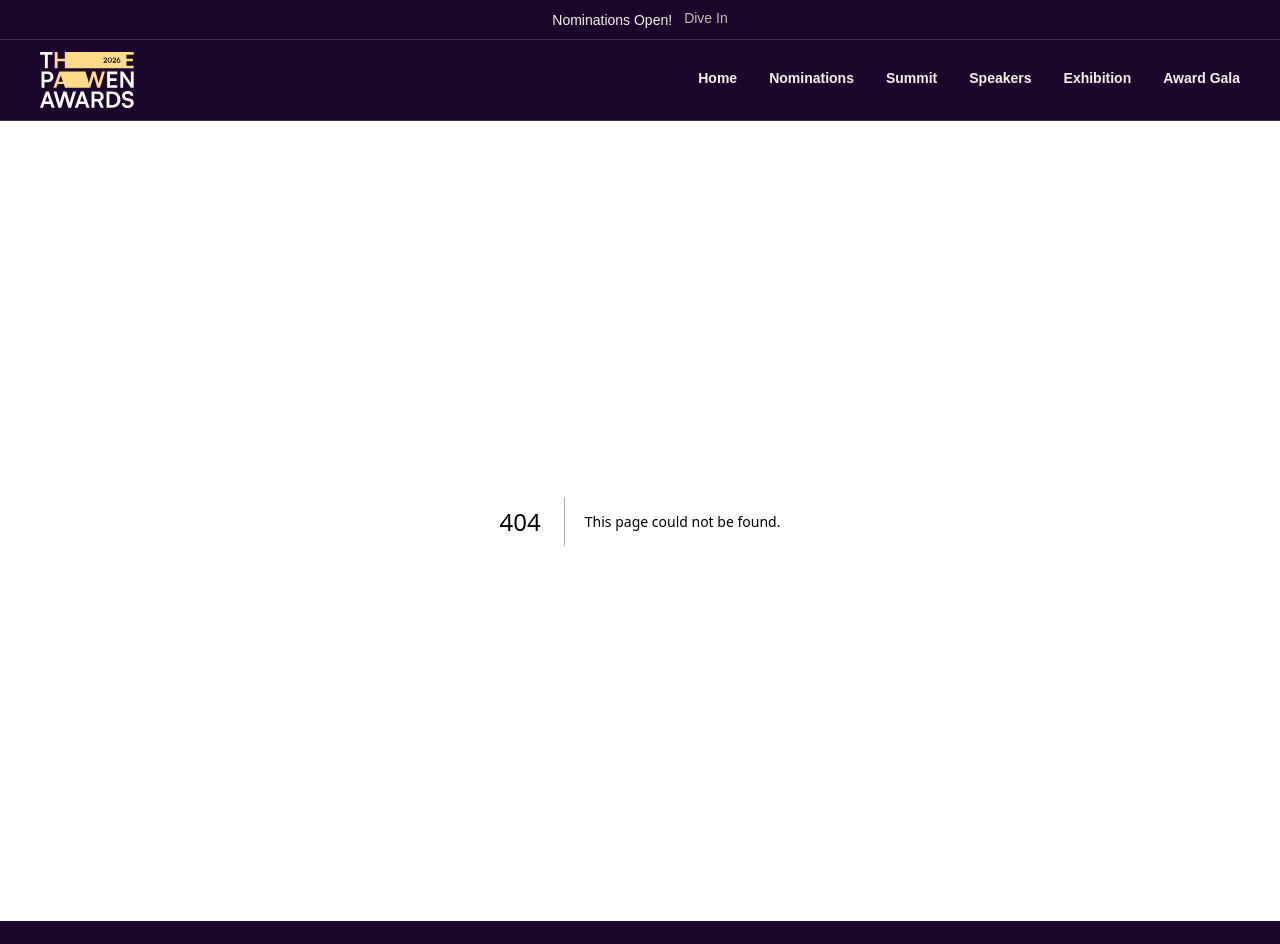
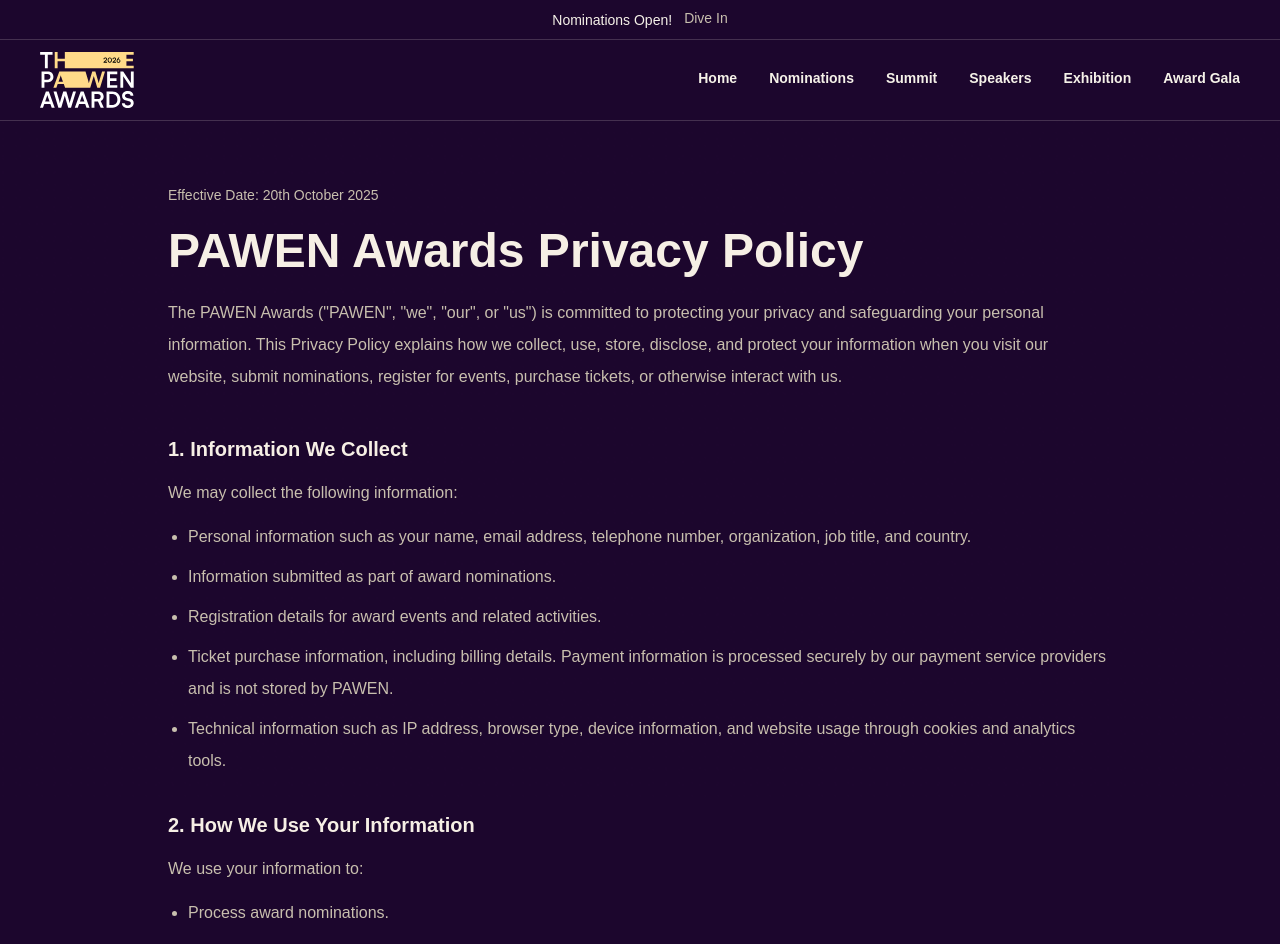
Before and after one commit to mercyharbo/pawen, a Next.js app: page /terms-and-conditions in a window 1280 px wide. Before the commit this address had no page. Shown: the top 944 px of the page. Built offline with nearby package versions, Linux system fonts and the light colour scheme; a web font is replaced by a local one.

Commit message:
refactor: update Terms & Conditions page and enhance PillarCard structure for improved clarity

```diff
--- /dev/null
+++ b/app/terms-and-conditions/page.tsx
@@ -0,0 +1,174 @@
+import type { Metadata } from 'next'
+
+export const metadata: Metadata = {
+  title: 'Terms & Conditions | The PAWEN Awards',
+  description:
+    'Review The PAWEN Awards terms and conditions, including privacy, data handling, cookies, and contact information.',
+}
+
+const policySections = [
+  {
+    title: '1. Information We Collect',
+    body: 'We may collect the following information:',
+    items: [
+      'Personal information such as your name, email address, telephone number, organization, job title, and country.',
+      'Information submitted as part of award nominations.',
+      'Registration details for award events and related activities.',
+      'Ticket purchase information, including billing details. Payment information is processed securely by our payment service providers and is not stored by PAWEN.',
+      'Technical information such as IP address, browser type, device information, and website usage through cookies and analytics tools.',
+    ],
+  },
+  {
+    title: '2. How We Use Your Information',
+    body: 'We use your information to:',
+    items: [
+      'Process award nominations.',
+      'Manage event registrations and ticket purchases.',
+      'Communicate important updates regarding the awards and related events.',
+      'Respond to enquiries and provide customer support.',
+      'Improve our website, services, and user experience.',
+      'Comply with legal and regulatory obligations.',
+      'Send newsletters and promotional communications where you have consented or where permitted by law.',
+    ],
+  },
+  {
+    title: '3. Legal Basis for Processing',
+    body: 'We process personal information where necessary to:',
+    items: [
+      'Perform our contractual obligations.',
+      'Comply with legal obligations.',
+      'Pursue our legitimate interests in administering the PAWEN Awards.',
+      'Obtain your consent where required.',
+    ],
+  },
+  {
+    title: '4. Sharing Your Information',
+    body: 'We may share your information with:',
+    items: [
+      'Event partners and service providers assisting with website hosting, payment processing, communications, and event management.',
+      'Award judges solely for the purpose of evaluating nominations.',
+      'Regulatory authorities where disclosure is required by law.',
+      'We do not sell or rent your personal information to third parties.',
+    ],
+  },
+  {
+    title: '5. Data Security',
+    body: 'We implement appropriate technical and organizational measures to protect your personal information against unauthorized access, loss, misuse, alteration, or disclosure.',
+  },
+  {
+    title: '6. Data Retention',
+    body: 'We retain personal information only for as long as necessary to fulfil the purposes outlined in this Policy, comply with legal obligations, resolve disputes, and enforce our agreements.',
+  },
+  {
+    title: '7. Cookies',
+    body: 'Our website uses cookies and similar technologies to improve website functionality, analyze traffic, and enhance user experience. You may adjust your browser settings to refuse cookies, although some features of the website may not function properly.',
+  },
+  {
+    title: '8. Your Rights',
+    body: 'Subject to applicable law, you may have the right to:',
+    items: [
+      'Access your personal information.',
+      'Request correction of inaccurate information.',
+      'Request deletion of your personal information.',
+      'Restrict or object to certain processing.',
+      'Withdraw consent where processing is based on consent.',
+      'Request a copy of your personal data in a portable format.',
+      'Requests may be submitted using the contact details below.',
+    ],
+  },
+  {
+    title: '9. Third-Party Links',
+    body: 'Our website may contain links to third-party websites. We are not responsible for the privacy practices or content of those external websites.',
+  },
+  {
+    title: "10. Children's Privacy",
+    body: 'The PAWEN Awards website is not intended for individuals under the age of 18, and we do not knowingly collect personal information from children.',
+  },
+  {
+    title: '11. Changes to this Privacy Policy',
+    body: 'We may update this Privacy Policy from time to time. Any changes will be posted on this page with the revised effective date.',
+  },
+]
+
+const contactDetails = [
+  { label: 'PAWEN Awards' },
+  {
+    label: 'Email: awards@pawen.org',
+    href: 'mailto:awards@pawen.org',
+  },
+  {
+    label: 'Telephone: +2348032006717',
+    href: 'tel:+2348032006717',
+  },
+  { label: 'Address: Lagos, Nigeria' },
+]
+
+export default function TermsAndConditionsPage() {
+  return (
+    <section className='bg-pawen-brand-color text-primary'>
+      <article className='mx-auto flex w-full max-w-5xl flex-col gap-10 px-5 py-10 sm:px-8 lg:px-10 lg:py-16'>
+        <header className='flex flex-col gap-4'>
+          <p className='text-sm font-medium text-muted-foreground'>
+            Effective Date: 20th October 2025
+          </p>
+          <h1 className='text-4xl font-bold leading-tight sm:text-5xl'>
+            PAWEN Awards Privacy Policy
+          </h1>
+          <p className='max-w-4xl text-base leading-8 text-muted-foreground'>
+            The PAWEN Awards (&quot;PAWEN&quot;, &quot;we&quot;,
+            &quot;our&quot;, or &quot;us&quot;) is committed to protecting your
+            privacy and safeguarding your personal information. This Privacy
+            Policy explains how we collect, use, store, disclose, and protect
+            your information when you visit our website, submit nominations,
+            register for events, purchase tickets, or otherwise interact with
+            us.
+          </p>
+        </header>
+
+        <div className='flex flex-col gap-8'>
+          {policySections.map((section) => (
+            <section className='flex flex-col gap-3' key={section.title}>
+              <h2 className='text-xl font-semibold leading-8'>
+                {section.title}
+              </h2>
+              <p className='text-sm leading-7 text-muted-foreground sm:text-base sm:leading-8'>
+                {section.body}
+              </p>
+              {section.items ? (
+                <ul className='flex list-disc flex-col gap-2 pl-5 text-sm leading-7 text-muted-foreground sm:text-base sm:leading-8'>
+                  {section.items.map((item) => (
+                    <li key={item}>{item}</li>
+                  ))}
+                </ul>
+              ) : null}
+            </section>
+          ))}
+
+          <section className='flex flex-col gap-3'>
+            <h2 className='text-xl font-semibold leading-8'>12. Contact Us</h2>
+            <p className='text-sm leading-7 text-muted-foreground sm:text-base sm:leading-8'>
+              If you have any questions regarding this Privacy Policy or the
+              handling of your personal information, please contact:
+            </p>
+            <address className='flex flex-col gap-2 text-sm leading-7 text-muted-foreground not-italic sm:text-base sm:leading-8'>
+              {contactDetails.map((detail) => (
+                <span key={detail.label}>
+                  {detail.href ? (
+                    <a
+                      className='w-fit underline-offset-4 transition-colors hover:text-primary hover:underline focus-visible:outline focus-visible:outline-2 focus-visible:outline-offset-4 focus-visible:outline-accent'
+                      href={detail.href}
+                    >
+                      {detail.label}
+                    </a>
+                  ) : (
+                    detail.label
+                  )}
+                </span>
+              ))}
+            </address>
+          </section>
+        </div>
+      </article>
+    </section>
+  )
+}
--- a/components/footer.tsx
+++ b/components/footer.tsx
@@ -282,7 +282,7 @@
           >
             {[
               { label: 'Privacy Policy', href: '/privacy-policy' },
-              { label: 'Terms & Conditions', href: '#terms' },
+              { label: 'Terms & Conditions', href: '/terms-and-conditions' },
             ].map((item) => (
               <FooterTextLink
                 key={item.label}
--- a/components/summit/summit-pillars-section.tsx
+++ b/components/summit/summit-pillars-section.tsx
@@ -1,6 +1,5 @@
 import { MotionReveal } from "@/components/motion-reveal";
 import {
-  ArrowUpRight,
   BadgeDollarSign,
   Bell,
   BellRingIcon,
@@ -11,36 +10,47 @@
 } from "lucide-react";
 
 type Pillar = {
-  description?: string;
+  body: string;
   Icon: LucideIcon;
+  subtitle: string;
   title: string;
 };
 
 const pillars: Pillar[] = [
   {
     title: "Entrepreneurship & Enterprise",
-    description:
-      "Scaling African Businesses for Growth African women entrepreneurs are building resilient, innovative, high-growth businesses across every industry. This conversation tackles market access, scaling strategy, and the opportunities shaping the future of African enterprise.",
+    subtitle: "Scaling African Businesses for Growth",
+    body: "African women are building resilient, high-growth businesses across every industry. This conversation is about market access, scaling strategy, and what's next for African enterprise.",
     Icon: Zap,
   },
   {
     title: "Leadership & Governance",
+    subtitle: "Shaping the Leaders Africa Needs",
+    body: "Strong leadership drives Africa's transformation. This conversation is about executive leadership, governance, and building the institutions where women lead and shape policy.",
     Icon: Laptop,
   },
   {
     title: "Innovation, AI & the Future Economy",
+    subtitle: "Building Africa's Next Economy",
+    body: "AI and emerging technology are reshaping industries at speed. This conversation is about ensuring African women are not just participants in the future economy, but its architects.",
     Icon: BellRingIcon,
   },
   {
     title: "Finance & Investment",
+    subtitle: "Unlocking Capital for Growth and Impact",
+    body: "Access to finance remains one of the biggest drivers of inclusion. This conversation is about investment, financial innovation, and the funding pathways accelerating women-led enterprise.",
     Icon: BadgeDollarSign,
   },
   {
     title: "Sustainability & Impact",
+    subtitle: "Driving Inclusive and Sustainable Growth",
+    body: "Sustainable growth demands inclusive leadership and long-term thinking. This conversation is about growing the economy while advancing impact across Africa.",
     Icon: Leaf,
   },
   {
     title: "Policy & Economic Development",
+    subtitle: "Advancing Africa Through Collaboration",
+    body: "Policy, trade, and regional integration are shaping Africa's future. This conversation is about cross-border collaboration and the partnerships creating room for women to thrive.",
     Icon: Bell,
   },
 ];
@@ -51,7 +61,7 @@
 ];
 
 function PillarCard({ pillar }: { pillar: Pillar }) {
-  const { description, Icon, title } = pillar;
+  const { body, Icon, subtitle, title } = pillar;
 
   return (
     <MotionReveal
@@ -68,21 +78,21 @@
           <span className="flex size-8 items-center justify-center rounded-full border border-primary/15 bg-primary/3 text-primary transition-colors duration-500 ease-out group-hover/pillar-card:border-background/35 group-hover/pillar-card:bg-background/8 group-hover/pillar-card:text-background group-focus-within/pillar-card:border-background/35 group-focus-within/pillar-card:bg-background/8 group-focus-within/pillar-card:text-background">
             <Icon className="size-4" aria-hidden="true" />
           </span>
-          <h3 className="max-w-64 text-base font-semibold leading-6 text-primary/82 transition-colors duration-500 ease-out group-hover/pillar-card:text-background group-focus-within/pillar-card:text-background sm:text-lg sm:leading-7">
-            {title}
-          </h3>
+          <div className="flex flex-col gap-3">
+            <h3 className="max-w-64 text-base font-semibold leading-6 text-primary/82 transition-colors duration-500 ease-out group-hover/pillar-card:text-background group-focus-within/pillar-card:text-background sm:text-lg sm:leading-7">
+              {title}
+            </h3>
+            <p className="max-w-sm text-sm font-medium leading-5 text-primary/72 transition-colors duration-500 ease-out group-hover/pillar-card:text-background/82 group-focus-within/pillar-card:text-background/82">
+              {subtitle}
+            </p>
+          </div>
         </div>
 
-        {description ? (
+        <div className="flex flex-col gap-5">
           <p className="max-w-md text-sm leading-5 text-primary transition-colors duration-500 ease-out group-hover/pillar-card:text-background group-focus-within/pillar-card:text-background">
-            {description}
+            {body}
           </p>
-        ) : (
-          <ArrowUpRight
-            className="size-5 text-primary/45 transition-colors duration-500 ease-out group-hover/pillar-card:text-background group-focus-within/pillar-card:text-background"
-            aria-hidden="true"
-          />
-        )}
+        </div>
       </div>
     </MotionReveal>
   );
```
